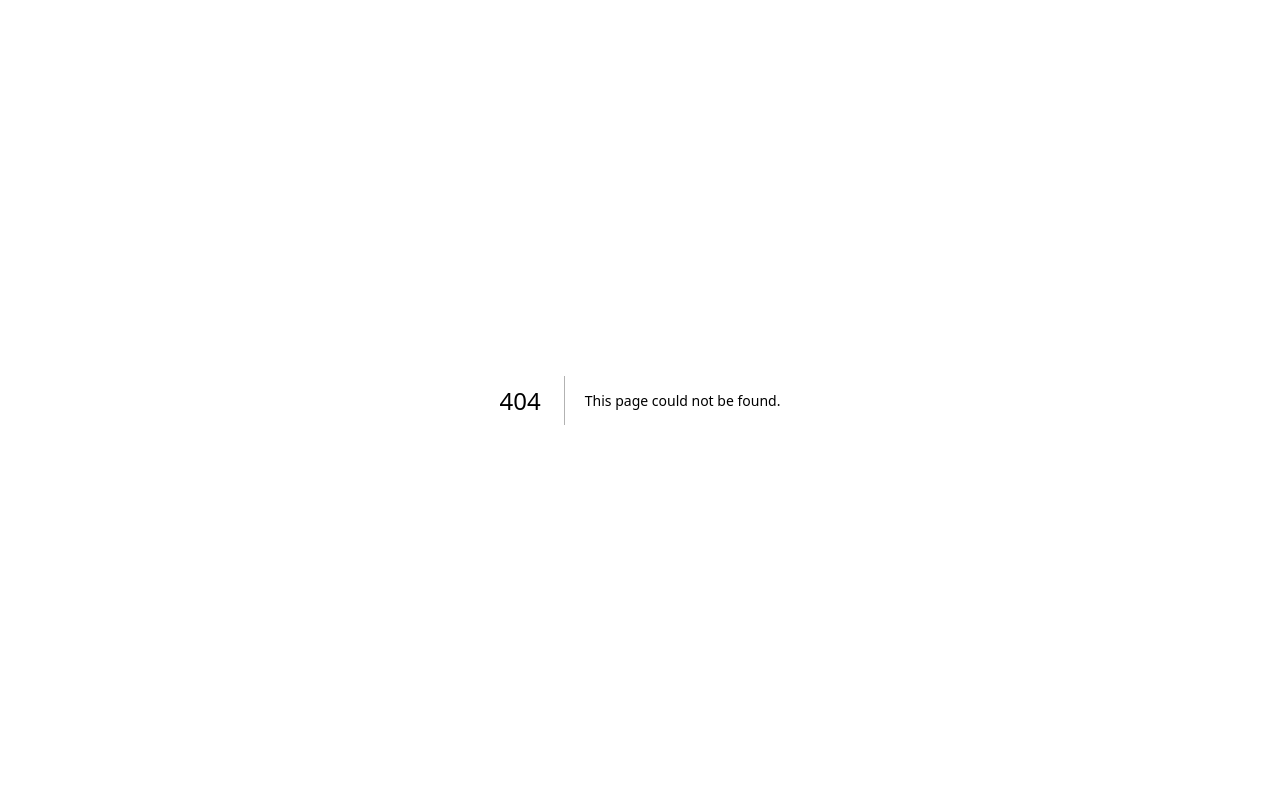
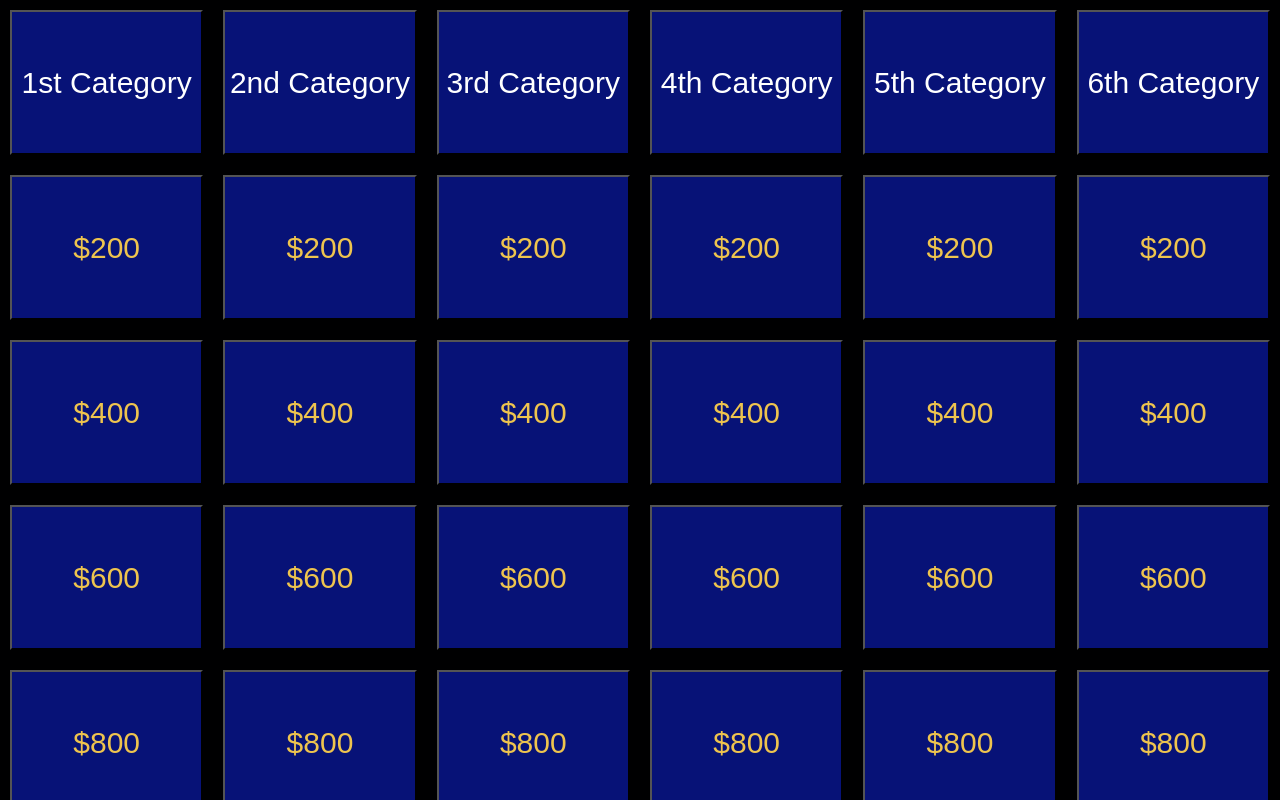
Before and after one commit to csci-499-fa24/Team2, a Next.js app in the folder client/: page /game-board in a window 1280 px wide. Before the commit this address had no page. Built offline with nearby package versions, Linux system fonts and the light colour scheme.

Commit message:
simple gameboard view page

```diff
--- /dev/null
+++ b/client/app/game-board/game-board.module.css
@@ -0,0 +1,40 @@
+.page {
+    background-color: rgb(0, 0, 1);
+    min-height: 100vh;
+    font-family: 'Verdana', 'Geneva', 'Segoe UI', sans-serif;
+    width: 100vw;
+    height: 100vh;
+}
+
+.button {
+    width: 300px;
+    height: 145px;
+    margin: 10px;
+    color:  rgb(238, 196, 78);
+    /* flood-color:  rgb(7, 18, 119); */
+    background-color: rgb(7, 18, 119);
+    font-size: 30px;
+}
+
+.buttonrow {
+    display: flex; /* Arrange buttons in a row */
+
+}
+.firstbuttonrow {
+    display: flex; /* Arrange buttons in a row */
+}
+
+.firstrow {
+    width: 300px;
+    height: 145px;
+    margin: 10px;
+    color:  rgb(255, 255, 255);
+    background-color: rgb(7, 18, 119);
+    font-size: 30px;
+}
+
+.button:hover {
+  background-color: rgb(240, 214, 107); /* Change button color on hover */
+  transform: scale(1.1); /* Slightly scale up the button */
+  color: white;
+}
--- /dev/null
+++ b/client/app/game-board/page.js
@@ -0,0 +1,63 @@
+"use client";
+import React from "react";
+import styles from './game-board.module.css';
+
+export default function GameBoardPage() {
+  // Define the click handler function
+  const clickMe = () => {
+    alert("Clue");
+  };
+
+  return (
+    <div className={styles.page}>
+      <div className={styles.firstbuttonrow}>
+        <button className={styles.firstrow} >1st Category</button>
+        <button className={styles.firstrow} >2nd Category</button>
+        <button className={styles.firstrow} >3rd Category</button>
+        <button className={styles.firstrow} >4th Category</button>
+        <button className={styles.firstrow} >5th Category</button>
+        <button className={styles.firstrow} >6th Category</button>
+      </div>
+      <div className={styles.buttonrow}>
+        <button className={styles.button} onClick={clickMe}>$200</button>
+        <button className={styles.button} onClick={clickMe}>$200</button>
+        <button className={styles.button} onClick={clickMe}>$200</button>
+        <button className={styles.button} onClick={clickMe}>$200</button>
+        <button className={styles.button} onClick={clickMe}>$200</button>
+        <button className={styles.button} onClick={clickMe}>$200</button>
+      </div>
+      <div className={styles.buttonrow}>
+        <button className={styles.button} onClick={clickMe}>$400</button>
+        <button className={styles.button} onClick={clickMe}>$400</button>
+        <button className={styles.button} onClick={clickMe}>$400</button>
+        <button className={styles.button} onClick={clickMe}>$400</button>
+        <button className={styles.button} onClick={clickMe}>$400</button>
+        <button className={styles.button} onClick={clickMe}>$400</button>
+      </div>
+      <div className={styles.buttonrow}>
+        <button className={styles.button} onClick={clickMe}>$600</button>
+        <button className={styles.button} onClick={clickMe}>$600</button>
+        <button className={styles.button} onClick={clickMe}>$600</button>
+        <button className={styles.button} onClick={clickMe}>$600</button>
+        <button className={styles.button} onClick={clickMe}>$600</button>
+        <button className={styles.button} onClick={clickMe}>$600</button>
+      </div>
+      <div className={styles.buttonrow}>
+        <button className={styles.button} onClick={clickMe}>$800</button>
+        <button className={styles.button} onClick={clickMe}>$800</button>
+        <button className={styles.button} onClick={clickMe}>$800</button>
+        <button className={styles.button} onClick={clickMe}>$800</button>
+        <button className={styles.button} onClick={clickMe}>$800</button>
+        <button className={styles.button} onClick={clickMe}>$800</button>
+      </div>
+      <div className={styles.buttonrow}>
+        <button className={styles.button} onClick={clickMe}>$1000</button>
+        <button className={styles.button} onClick={clickMe}>$1000</button>
+        <button className={styles.button} onClick={clickMe}>$1000</button>
+        <button className={styles.button} onClick={clickMe}>$1000</button>
+        <button className={styles.button} onClick={clickMe}>$1000</button>
+        <button className={styles.button} onClick={clickMe}>$1000</button>
+      </div>
+    </div>
+  );
+}
--- a/client/package.json
+++ b/client/package.json
@@ -10,7 +10,7 @@
   },
   "dependencies": {
     "next": "^14.2.12",
-    "react": "^18",
-    "react-dom": "^18"
+    "react": "^18.3.1",
+    "react-dom": "^18.3.1"
   }
 }
```
Also changed, not shown: client/app/page.js (line endings or trailing spaces), 1 other file (tests, documents, lock files or other folders).
